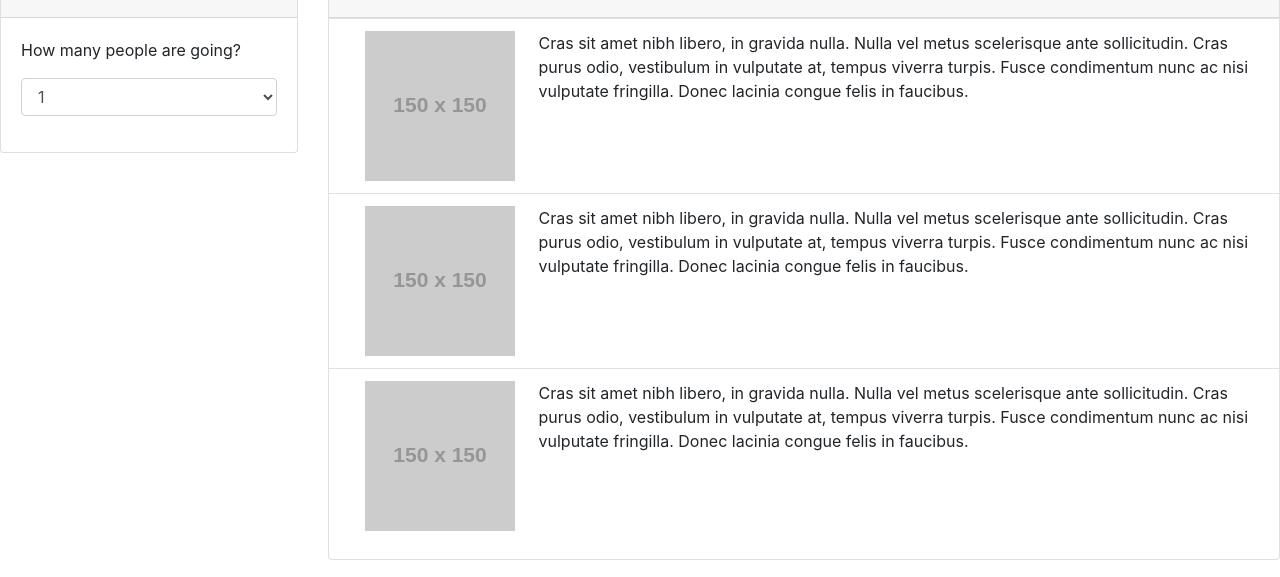
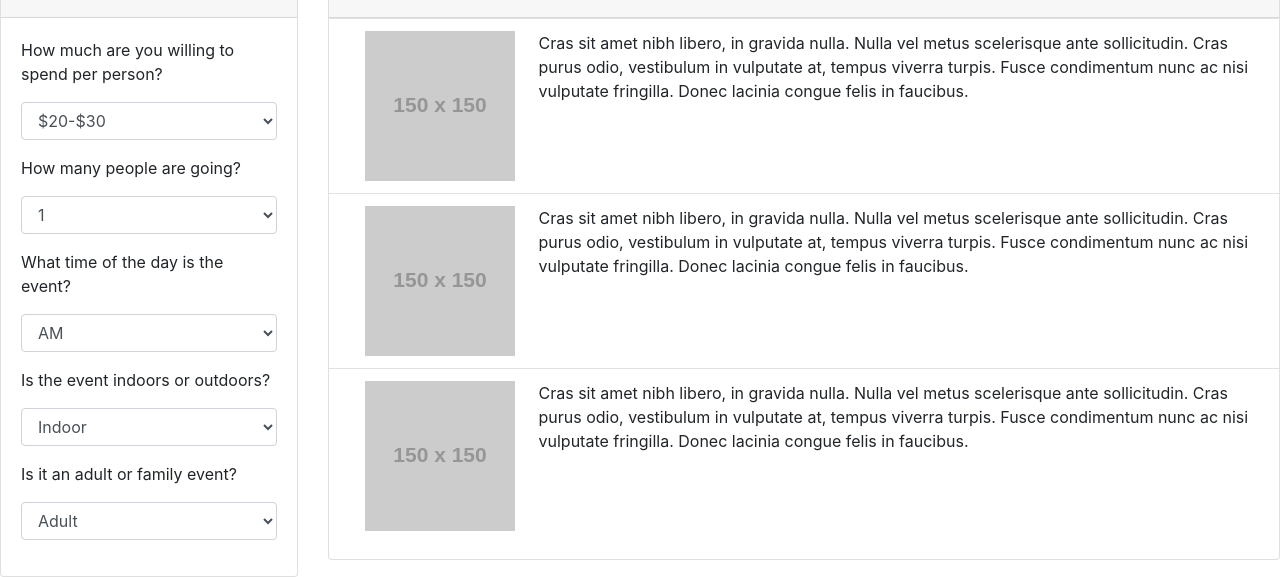
Before and after one commit to breaking-all-the-things/go-OUT, a plain HTML site: page assets/search.html in a window 1280 px wide. Shown: the part 248-825 px from the top of the page. Drawn offline with nearby package versions, Linux system fonts and the light colour scheme; placeholder pictures from the web are drawn by us.

Commit message:
adding refine results and proper id's

```diff
--- a/assets/search.html
+++ b/assets/search.html
@@ -62,6 +62,19 @@
                 <div class="card-body">
                     <form>
                         <div class="form-group">
+                            How much are you willing to spend per person?
+                        </div>
+                        <div class="form-group">
+                            <select class="form-control" id="exampleFormControlSelect1">
+                                <option>$20-$30</option>
+                                <option>$40-$50</option>
+                                <option>$60-$70</option>
+                                <option>$80-$90</option>
+                                <option>$100+</option>
+                            </select>
+                        </div>
+
+                        <div class="form-group">
                             How many people are going?
                         </div>
                         <div class="form-group">
@@ -72,6 +85,33 @@
                                 <option>4</option>
                                 <option>5</option>
                                 <option>6+</option>
+                            </select>
+                        </div>
+                        <div class="form-group">
+                            What time of the day is the event?
+                        </div>
+                        <div class="form-group">
+                            <select class="form-control" id="exampleFormControlSelect1">
+                                <option>AM</option>
+                                <option>PM</option>
+                            </select>
+                        </div>
+                        <div class="form-group">
+                            Is the event indoors or outdoors?
+                        </div>
+                        <div class="form-group">
+                            <select class="form-control" id="exampleFormControlSelect1">
+                                <option>Indoor</option>
+                                <option>Outdoor</option>
+                            </select>
+                        </div>
+                        <div class="form-group">
+                            Is it an adult or family event?
+                        </div>
+                        <div class="form-group">
+                            <select class="form-control" id="exampleFormControlSelect1">
+                                <option>Adult</option>
+                                <option>Family</option>
                             </select>
                         </div>
                     </form>
```
